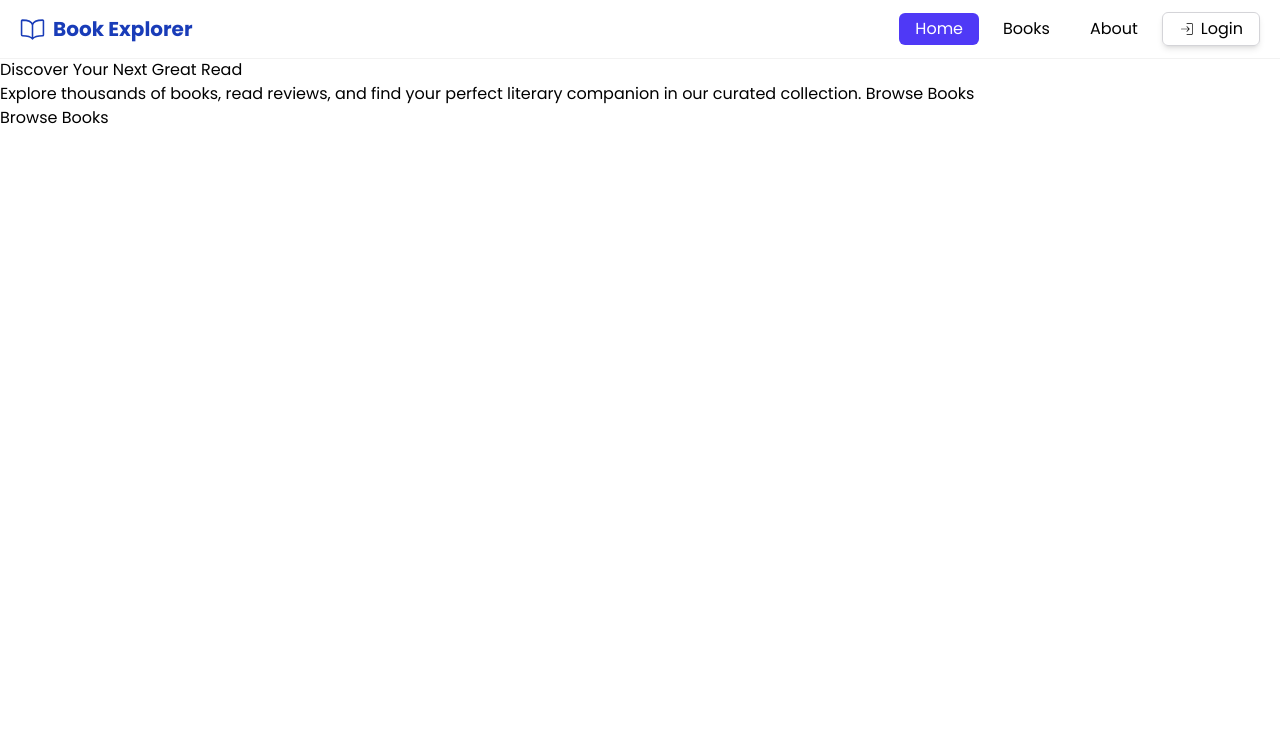
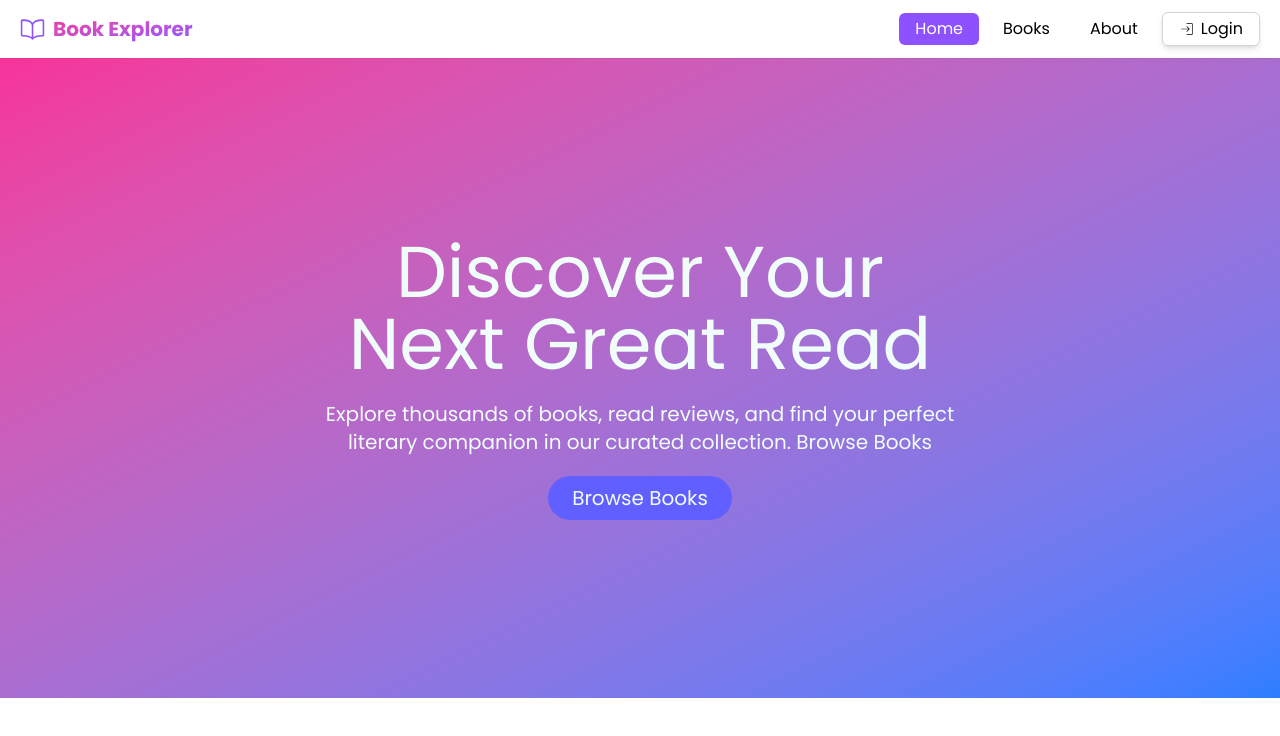
Before and after one commit to tolaxxi/Book-explorer, a React app: page / in a window 1280 px wide. Shown: the top 736 px of the page. Built offline with nearby package versions, Linux system fonts and the light colour scheme; the HTML template or start-up script is replaced by a standard one.

Commit message:
feat:add landing page

```diff
--- a/src/components/NavBar.jsx
+++ b/src/components/NavBar.jsx
@@ -12,10 +12,12 @@
   }
 
   return (
-    <header className="w-full px-5 py-3 flex items-center justify-between shadow-2xs relative">
-      <Link to="/" className="flex items-center text-blue-800 font-bold text-xl">
-        <IoBookOutline size={25} />
-        <h2 className="ml-2">Book Explorer</h2>
+    <header className="w-full px-5 py-3 flex items-center sticky justify-between shadow-2xs top-0 bg-white">
+      <Link to="/" className="flex items-center font-bold text-xl">
+        <IoBookOutline size={25} className="text-violet-500" />
+        <h2 className="ml-2 bg-linear-to-br from-pink-500 to-violet-500 bg-clip-text  text-transparent">
+          Book Explorer
+        </h2>
       </Link>
 
       {/* mobile menu */}
@@ -27,11 +29,11 @@
       <nav
         className={`${
           isOpen ? 'flex' : 'hidden'
-        } transparent-background p-5 absolute top-[100%] right-0 left-0 md:relative md:bg-inherit md:p-0 md:top-auto md:flex`}
+        } transparent-background p-5 absolute top-[100%] right-0 left-0 md:relative md:bg-inherit md:p-0 md:top-auto md:flex h-80 md:h-auto`}
       >
         {/* menu items */}
 
-        <ul className="flex items-center flex-col w-full gap-2 md:flex-row ">
+        <ul className="flex items-center flex-col w-full md:gap-2  gap-10 md:flex-row ">
           {navLinks.map(({ label, path, Icon, variant, id }) => {
             return (
               <NavLink
@@ -41,7 +43,7 @@
                   variant
                     ? 'border rounded-md py-1 px-4 shadow-md border-zinc-300 hover:bg-purple-300'
                     : `  py-1 px-4 rounded-md ${
-                        isActive ? 'bg-indigo-600 text-white hover:bg-indigo-500' : 'hover:bg-purple-300'
+                        isActive ? 'bg-violet-500 text-white hover:bg-indigo-500' : 'hover:bg-purple-300'
                       }`
                 }
               >
--- a/src/pages/Error.jsx
+++ b/src/pages/Error.jsx
@@ -4,11 +4,11 @@
   const navigate = useNavigate();
   return (
     <section className="flex h-[80dvh] gap-4 flex-col justify-center items-center text-center w-full">
-      <h1 className="bg-linear-to-r from-pink-500 to-violet-500 bg-clip-text text-9xl font-extrabold text-transparent animate-bounce">
+      <h1 className="bg-linear-to-r from-pink-500 to-violet-500 bg-clip-text md:text-9xl text-8xl font-extrabold text-transparent animate-bounce">
         Oops!
       </h1>
       <h3 className="font-bold text-xl">404- PAGE NOT FOUND</h3>
-      <p className="w-md ">
+      <p className="md:w-md">
         The page you are looking for might have been removed,had its name changed or is temporarily unavailable
       </p>
 
--- a/src/pages/Home.jsx
+++ b/src/pages/Home.jsx
@@ -1,13 +1,25 @@
+import { useNavigate } from 'react-router-dom';
+
 const Home = () => {
+  const navigate = useNavigate();
+
+  function navigateToBooks() {
+    navigate('/books');
+  }
   return (
     <main>
-      <section>
-        <h1>Discover Your Next Great Read</h1>
-        <p>
+      <section
+        className="w-full text-center flex justify-center items-center flex-col bg-linear-to-br gap-5
+      r from-pink-500 to-blue-500 h-[80dvh]"
+      >
+        <h1 className="text-7xl text-teal-50 w-[50%]">Discover Your Next Great Read</h1>
+        <p className="w-[50%] text-xl text-teal-50">
           Explore thousands of books, read reviews, and find your perfect literary companion in our curated collection.
           Browse Books
         </p>
-        <button>Browse Books</button>
+        <button className="rounded-3xl bg-indigo-500 px-6 py-2 text-xl text-teal-50 " onClick={navigateToBooks}>
+          Browse Books
+        </button>
       </section>
     </main>
   );
```
